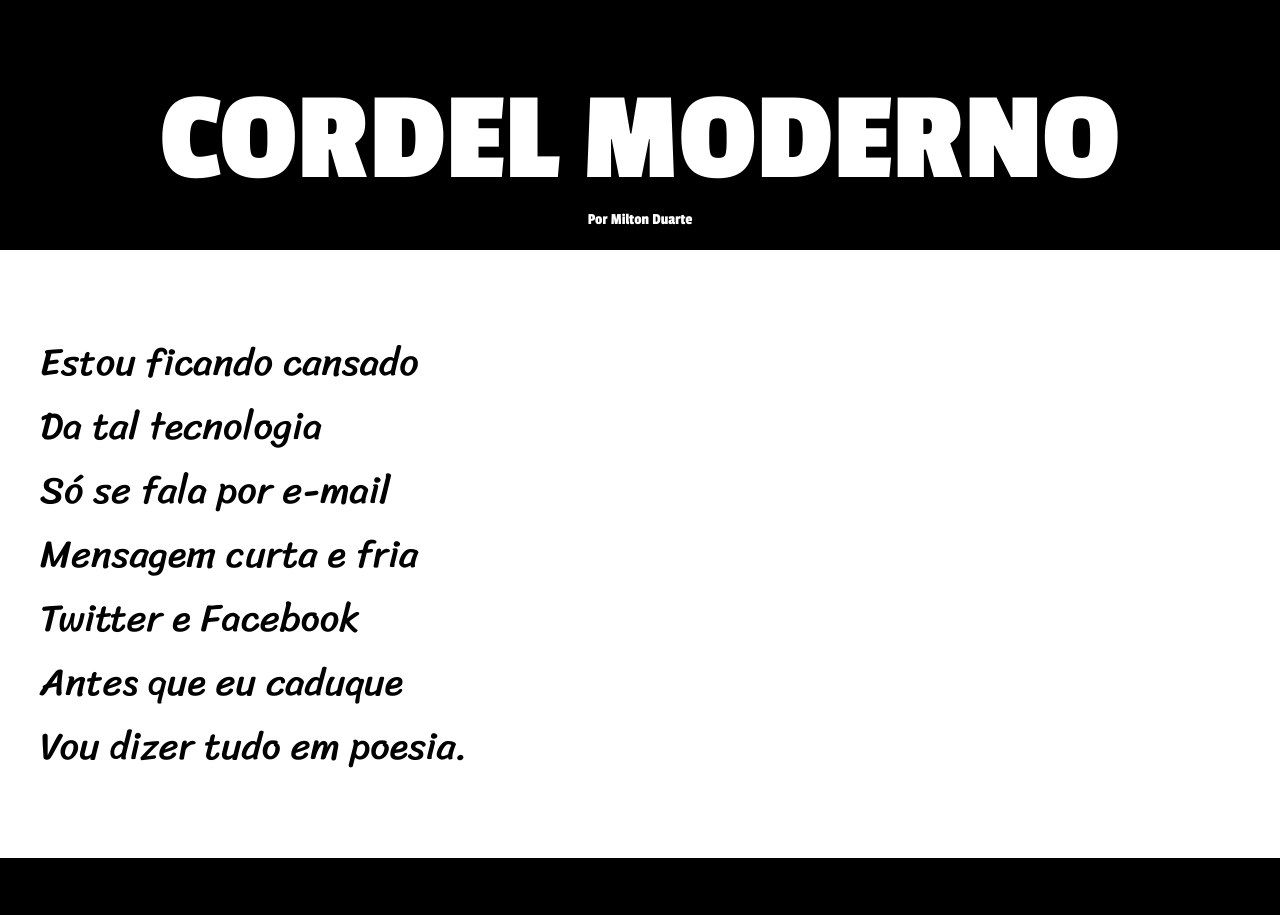
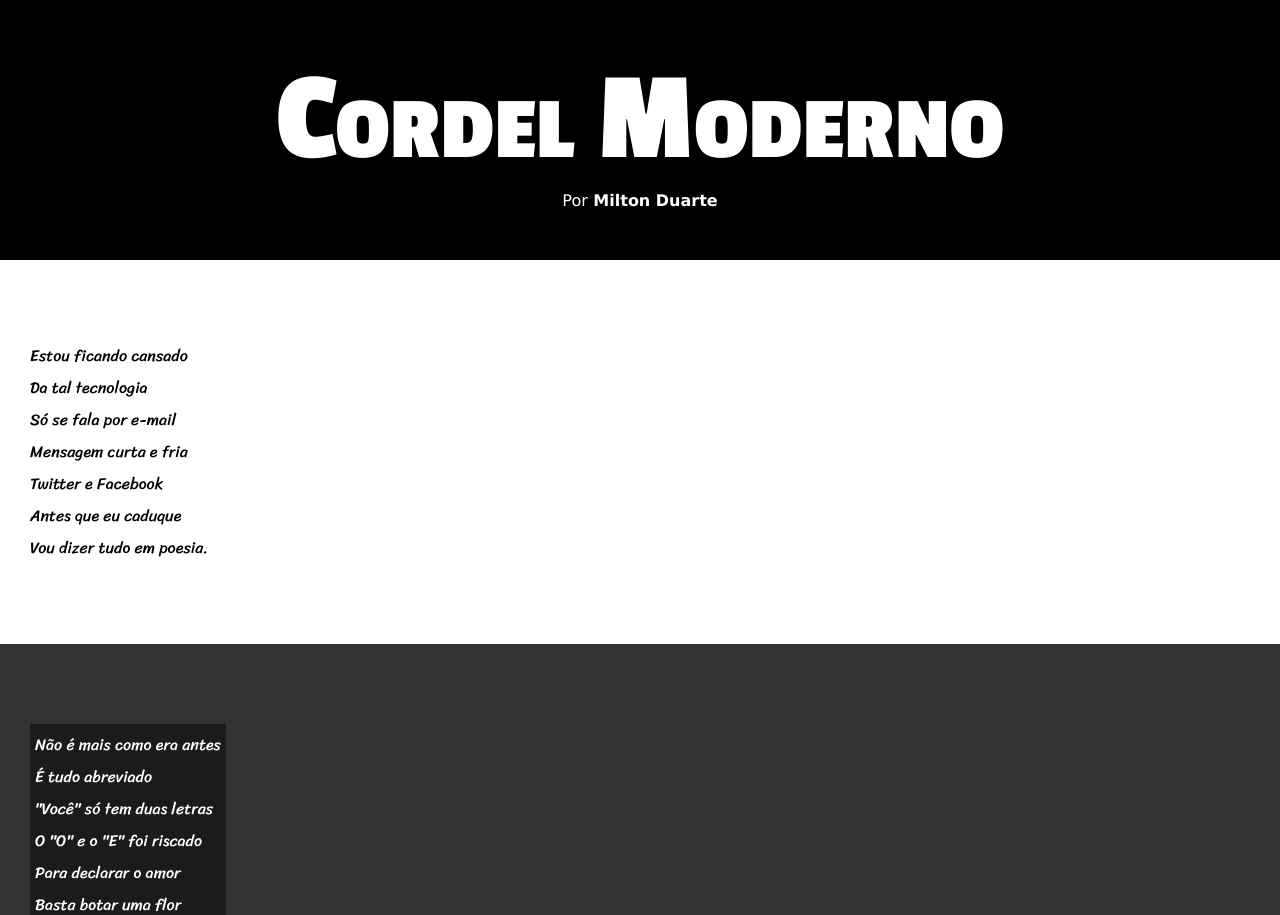
Before and after one commit to hugobrener/html-css, a plain HTML site: page exercícios/desafio012/cordel.html in a window 1280 px wide. Shown: the top 915 px of the page. Drawn offline with Linux system fonts and the light colour scheme.

Commit message:
atualizando e corrigindo css

```diff
--- a/exercícios/desafio012/cordel.html
+++ b/exercícios/desafio012/cordel.html
@@ -10,7 +10,7 @@
 </head>
 <body>
     <header>
-        <h1> CORDEL MODERNO</h1>
+        <h1> Cordel Moderno</h1>
         <p>
             Por<a href="https://www.recantodasletras.com.br/poesias/3186743" target="_blank">
                  Milton Duarte
@@ -20,7 +20,7 @@
     </header>
 
 
-    <section>
+    <section class="normal">
         <p>
             Estou ficando cansado<br>
             Da tal tecnologia<br>
@@ -32,7 +32,7 @@
         </p>
     </section>
 
-    <section id="estrofe2">
+    <section class="imagem">
         <p>
             Não é mais como era antes<br>
             É tudo abreviado<br>
@@ -45,7 +45,7 @@
     </section>
 
 
-    <section>
+    <section class="normal">
         <p>
             Arroba agora não pesa<br>
             É parte de um endereço<br>
@@ -66,7 +66,7 @@
         </p>
     </section>
 
-    <section id="estrofe5">
+    <section class="imagem">
         <p>
             Tenho saudade das cartas<br>
             Escritas com a própria mão<br>
@@ -78,7 +78,7 @@
         </p>
     </section>
 
-    <section>
+    <section class="normal">
         <p>
             Agora, escrevo e envio<br>
             Chegando na mesma hora<br>
@@ -100,7 +100,7 @@
     </section>
 
     <footer>
-        site criado por Hugo Brener para o Curso em vídeo,
+        site criado por <a href="https://github.com/hugobrener" target="_blank">Hugo Brener</a> para o <a href="https://www.cursoemvideo.com/" target="_blank">Curso em vídeo</a>
     </footer>
 </body>
 </html>
--- a/exercícios/desafio012/estilo/style.css
+++ b/exercícios/desafio012/estilo/style.css
@@ -1,71 +1,80 @@
 @charset "UTF-8";
 
-@import url('https://fonts.googleapis.com/css2?family=Passion+One:wght@400;700;900&family=Sriracha&display=swap');
+@import url('https://fonts.googleapis.com/css2?family=Passion+One:wght@400;700;900&display=swap');
+
+@import url('https://fonts.googleapis.com/css2?family=Sriracha&display=swap');
 
 *{
     margin: 0px;
+    padding: 0px;
+}
+
+:root {
+    --fonte1: 'Verdana', Geneva, Tahoma, sans-serif;
+    --fonte2: 'Passion One', cursive;
+    --fonte3: 'Sriracha', cursive;
+}
+
+html, body {
+    min-height: 100vh;
+    background-color: darkgray;
+    font-family: var(--fonte1);
 }
 
 header {
-    background-image: url('..imagens');
-    min-height: 250px;
     background-color: black;
     color: white;
-    font-family: 'Passion One', cursive;
     text-align: center;
+}
+
+header > h1 {
+    padding-top: 50px;
+    font-variant: small-caps;
+    font-family: var(--fonte2);
+    font-size: 10vw;
 
 }
 
-h1 {
-    font-size: 10vw;
-    margin: auto;
-    padding-top: 70px;
+header > p {
+    padding-bottom: 50px;
 }
 
-a {
+header a, footer a {
+    color: white;
     text-decoration: none;
-    color: white;
+    font-weight: bold;
+}
 
+header a:hover, footer a:hover {
+    text-decoration: underline;
 }
 
 section {
-    font-family: 'Sriracha', cursive;
-    font-size: 3vw;
-    padding: 80px 40px;
-    line-height: 5vw;
-    background-attachment: fixed;
+    padding-top: 10vh;
+    padding-bottom: 10vh; /* 1-% da altura da viewport*/
+    line-height: 2em; /*espaçamento duplo*/
+    padding-left: 30px;
+    font-family: var(--fonte3);
+    font-size: 2,5vw;
 }
 
-#estrofe2 {
-    padding: 60px 30px;
-    background-color: black;
-    background-repeat: no-repeat;
-    background-size:100%;
-    background-position: left center;
+section.normal {
+    background-color: white;
+    color: black;
+}
+
+section.imagem {
+    background-color: rgb(51, 51, 51);
     color: white;
 }
 
-#estrofe2>p {
-    background-color: rgba(0, 0, 0, 0.452);
-    max-width: 42%;
-    padding: 10px;
-
+section.imagem > p {
+    display: inline-block; /*para que o fundo da caixa ajuste ao conteudo*/
+    background-color: rgba(0, 0, 0, 0.479);
+    padding: 5px;
 }
-#estrofe5 {
-    padding: 60px 30px;
-    background-color: black;
-    background-repeat: no-repeat;
-    background-size:100%;
-    background-position: left center;
-    color: white;
-}
-#estrofe5>p {
-    background-color: rgba(0, 0, 0, 0.452);
-    max-width: 42%;
-    padding: 10px;
-}
-
 footer {
     background-color: black;
-    text-align: center;
+    color: white;
+    font-family: var(--fonte1);
 }
```
